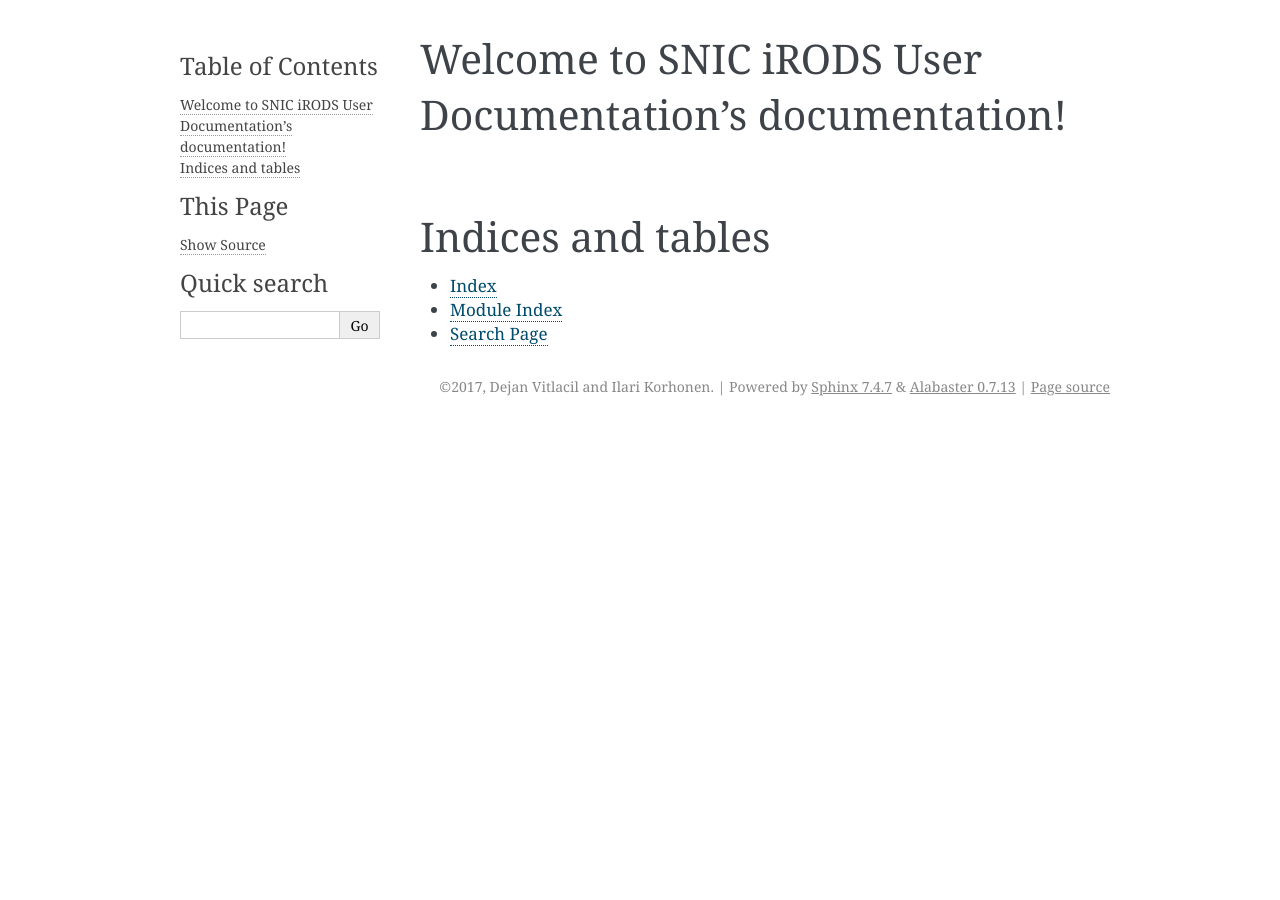
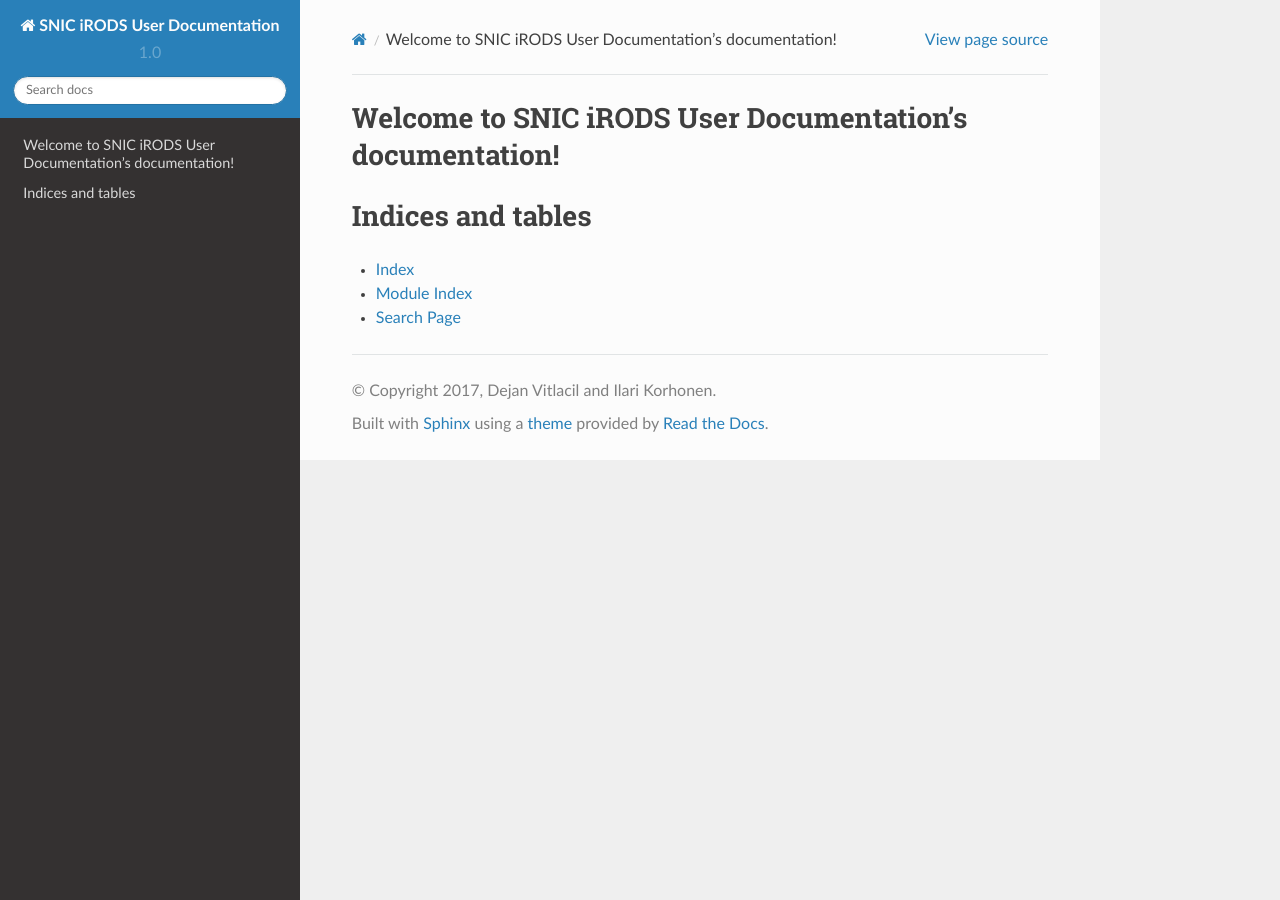
Before and after one commit to KTH-PDC/snic-irods-userdocs, a Sphinx documentation site: the page built from source/index.rst, in a window 1280 px wide. Built offline with Sphinx 7.4.7 and the Read the Docs theme 2.0.0, drawn with Linux system fonts in a browser that asks for light colours.

Commit message:
added rtd html theme

```diff
--- a/source/conf.py
+++ b/source/conf.py
@@ -84,7 +84,12 @@
 # The theme to use for HTML and HTML Help pages.  See the documentation for
 # a list of builtin themes.
 #
-html_theme = 'alabaster'
+#Dejan 20170317
+#html_theme = 'alabaster'
+import sphinx_rtd_theme
+html_theme = "sphinx_rtd_theme"
+html_theme_path = [sphinx_rtd_theme.get_html_theme_path()]
+
 
 # Theme options are theme-specific and customize the look and feel of a theme
 # further.  For a list of options available for each theme, see the
```
